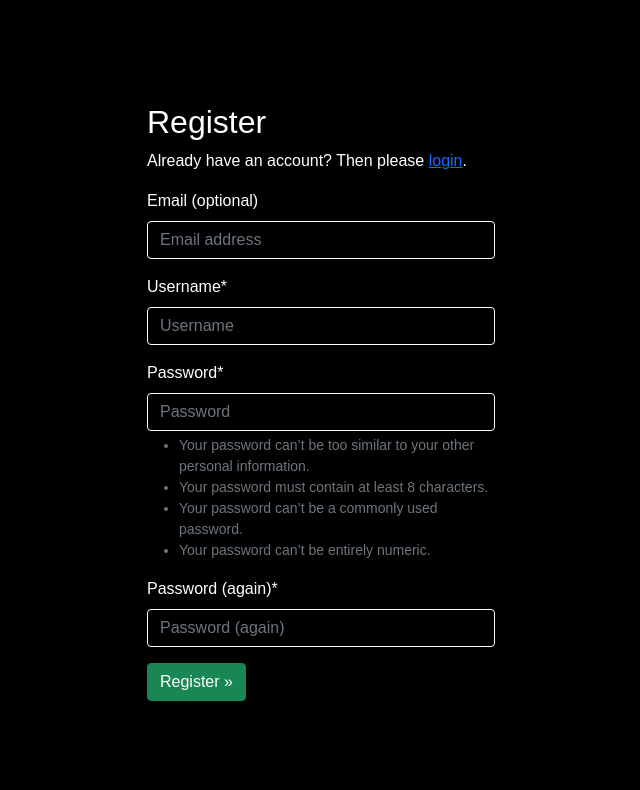
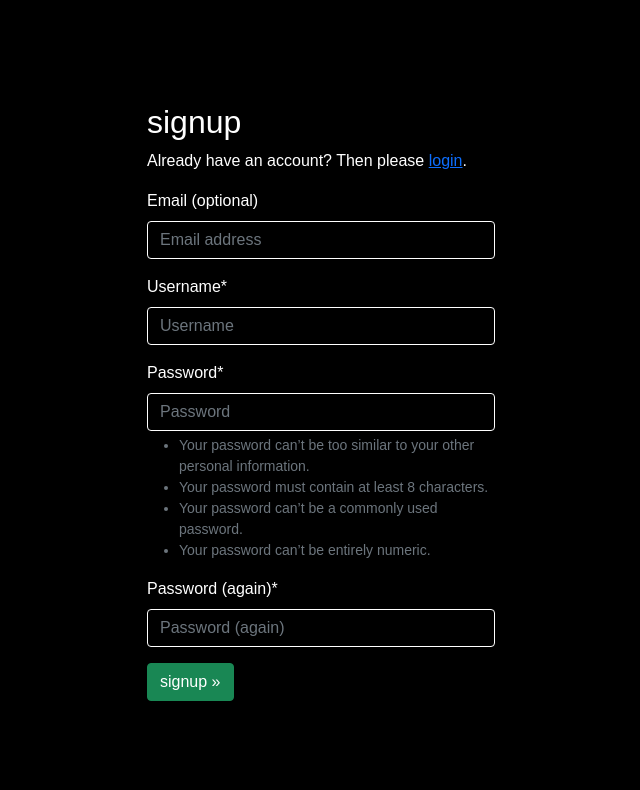
Before and after one commit to DanielE-J/ophelia, a Django app: page /accounts/signup/ in a window 1280 px wide. Shown: the part 186-976 px from the top of the page, without its empty margins (319-959 px from the left). Run offline with Django 5.2, Linux system fonts and the light colour scheme; some libraries are stand-ins or nearby versions; some web fonts are replaced.

Commit message:
tried changing signup to see if wave clears

```diff
--- a/templates/account/signup.html
+++ b/templates/account/signup.html
@@ -18,7 +18,7 @@
   <div class="row bg-darker mt-5 rounded booking-card">
     <div class="col-md-4 offset-md-2 p-3 mb-5 mx-auto">
 
-      <h2>{% trans "Register" %}</h2>
+      <h2>{% trans "signup" %}</h2>
 
       <p>{% blocktrans %}Already have an account? Then please <a href="{{ login_url }}">login</a>.{% endblocktrans %}
       </p>
@@ -29,7 +29,7 @@
         {% if redirect_field_value %}
         <input type="hidden" name="{{ redirect_field_name }}" value="{{ redirect_field_value }}" />
         {% endif %}
-        <button class="btn btn-success" type="submit">{% trans "Register" %} &raquo;</button>
+        <button class="btn btn-success" type="submit">{% trans "signup" %} &raquo;</button>
       </form>
     </div>
   </div>
```
